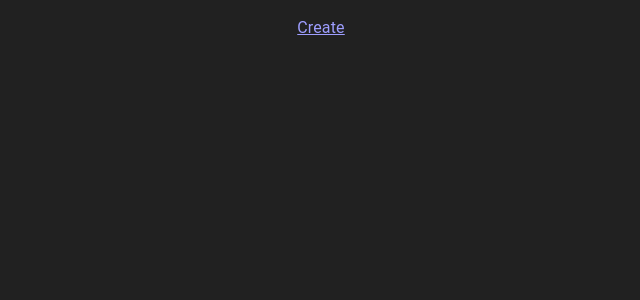
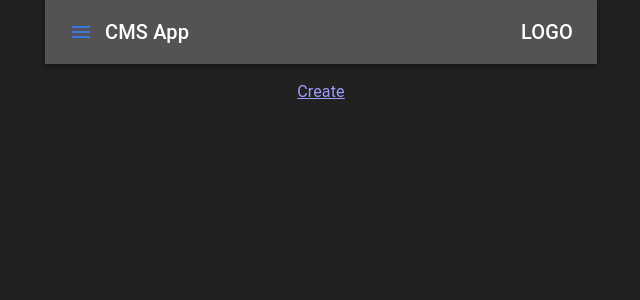
Before and after one commit to TheMarv/capstone-project, a Next.js app: page / in a window 1280 px wide. Shown: the top 300 px of the page, without its empty margins (319-959 px from the left). Built offline with nearby package versions, Linux system fonts and the light colour scheme.

Commit message:
Add header component and implement on layout

```diff
--- /dev/null
+++ b/components/Header.jsx
@@ -0,0 +1,32 @@
+import { Menu } from '@mui/icons-material';
+import { AppBar, Box, IconButton, Toolbar, Typography } from '@mui/material';
+import Link from 'next/link';
+
+export default function Header() {
+  return (
+    <Box sx={{ flexGrow: 1 }}>
+      <AppBar position="static">
+        <Toolbar>
+          <IconButton
+            size="large"
+            edge="start"
+            color="primary"
+            aria-label="menu"
+          >
+            <Menu />
+          </IconButton>
+          <Typography variant="h6" component="div" sx={{ flexGrow: 1 }}>
+            {/* TODO: Replace the text with the current page title */}
+            CMS App
+          </Typography>
+          <Link href="/">
+            {/* TODO: Replace the adjacent with a proper logo */}
+            <Typography variant="h6" sx={{ textDecoration: 'none' }}>
+              LOGO
+            </Typography>
+          </Link>
+        </Toolbar>
+      </AppBar>
+    </Box>
+  );
+}
--- a/components/Layout.jsx
+++ b/components/Layout.jsx
@@ -1,8 +1,10 @@
 import { Box, Container } from '@mui/material';
+import Header from './Header';
 
 export default function Layout({ children }) {
   return (
     <Container maxWidth="sm">
+      <Header />
       <Box sx={{ my: 4 }}>
         <main>{children}</main>
       </Box>
```
